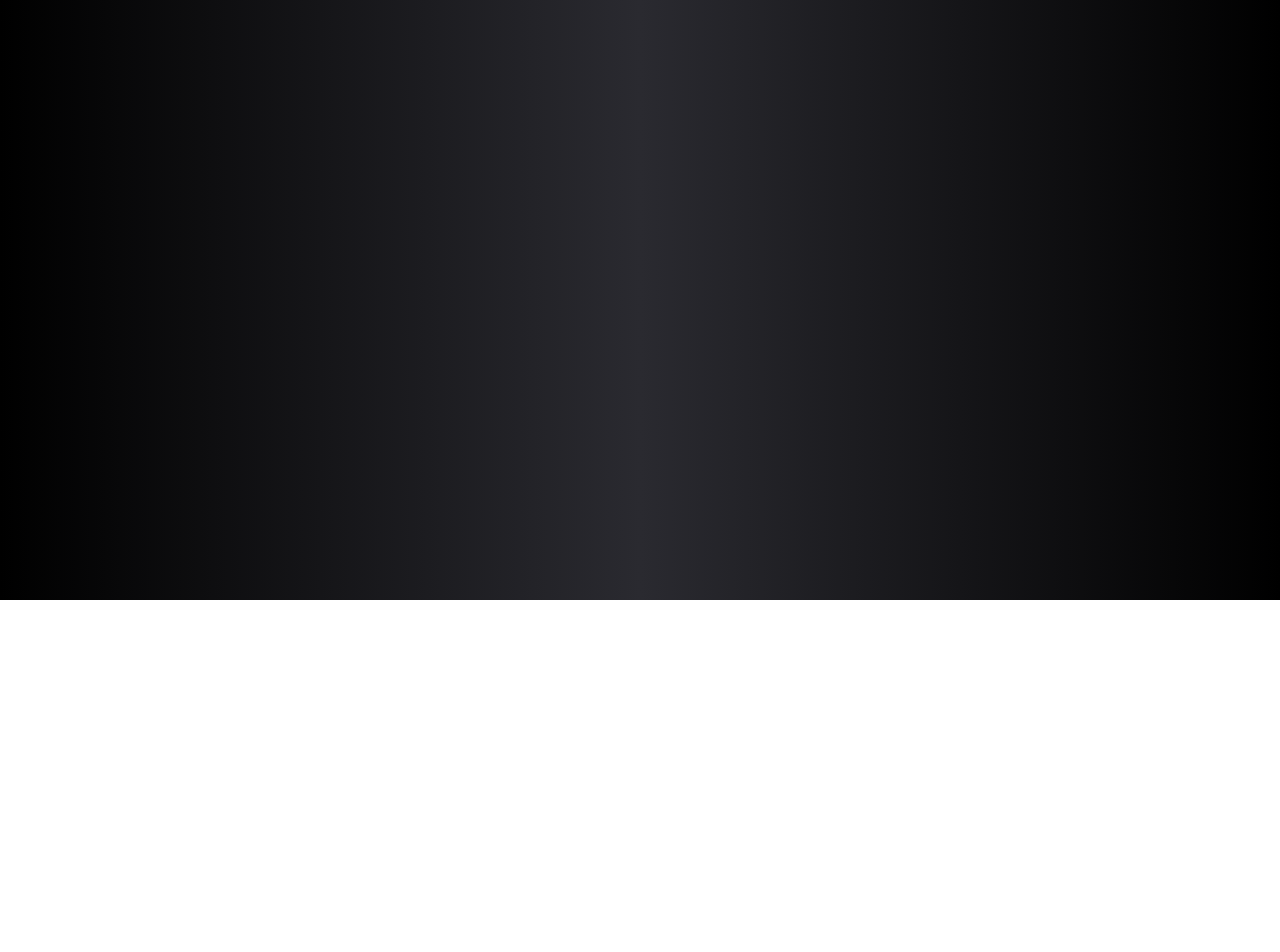
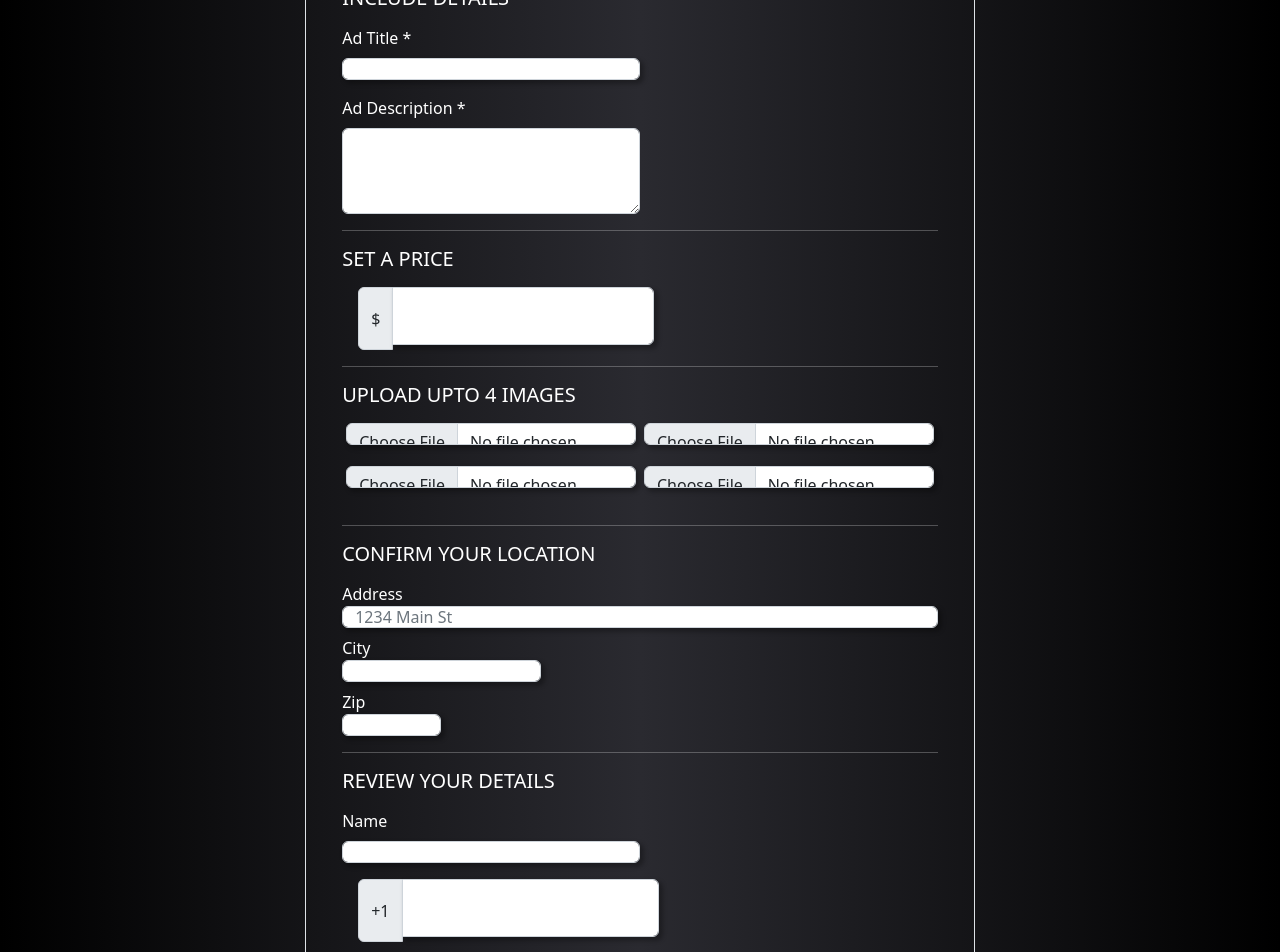
Before and after one commit to Njc27/Web_FinalProject, a React (Create React App) app in the folder neu_deals-frontend/: page /sell/form/1 in a window 1280 px wide. Shown: the part 200-1152 px from the top of the page. Before the commit the page ends 800 px from the top, so only its background shows below. Built offline with nearby package versions, Linux system fonts and the light colour scheme.

Commit message:
sellform partially implemented

```diff
--- a/neu_deals-frontend/src/App.js
+++ b/neu_deals-frontend/src/App.js
@@ -5,6 +5,7 @@ import Home from './Components/Home/home.jsx'
 import SignUp from './Components/SignUpUi/SignUpUi.jsx';
 import Login from './Components/Login/login.jsx';
 import Sell from './Components/Sell/sell.jsx';
+import SellForm from "./Components/Sell/sellForm.jsx"
 import Cart from './Components/Cart/cart.jsx';
 import WishList from './Components/Wishlist/wishList.jsx';
 import Help from './Components/Help/help.jsx'
@@ -26,6 +27,7 @@ function App() {
           <Route path="/SignUpUi" element={<SignUp />} />
           <Route path="/Login" element={<Login />} />
           <Route path="/sell" element={<Sell />} />
+          <Route path="/sell/form/:item" element={<SellForm/>}/>
           <Route path="/cart" element={<Cart />} />
           <Route path="/wishList" element={<WishList />} />
           <Route path="/help" element={<Help />}  />
--- /dev/null
+++ b/neu_deals-frontend/src/Components/Sell/sellForm.css
@@ -0,0 +1,4 @@
+.external-container{
+    width: auto;
+    color: white;
+}
--- /dev/null
+++ b/neu_deals-frontend/src/Components/Sell/sellForm.jsx
@@ -0,0 +1,98 @@
+import react from "react"
+import "./sellForm.css"
+import { Navigate, useNavigate, useParams } from "react-router-dom"
+
+export default function(){
+    const {item}=useParams();
+    const navigate=useNavigate();
+
+    const handleClick = (event)=>{
+        navigate("/sell")
+    }
+    return(
+       <>
+            <div className="external-container container border" style={{width:"60%"}}>
+                <div className="my-3 mx-2" style={{textAlign:"left"}}>
+                    <h5>SELECTED CATEGORY : {item}</h5>
+                    <p style={{textDecoration:"underline"}} onClick={handleClick}>Back</p>
+                </div>
+                <hr/>
+                <div className="my-3 mx-4" style={{textAlign:"left"}}>
+                    <h5 className="my-3">INCLUDE DETAILS</h5>
+                    <form action="">
+                        <div class="mb-3 col-md-6">
+                            <label for="exampleFormControlInput1" class="form-label">Ad Title *</label>
+                            <input type="text" class="form-control" id="ad-title" required/>
+                            </div>
+                            <div class="mb-3 col-md-6">
+                            <label for="exampleFormControlTextarea1" class="form-label">Ad Description *</label>
+                            <textarea class="form-control" id="ad-description" rows="3" required></textarea>
+                        </div>
+                        <hr/>
+                            <h5 className="my-3">SET A PRICE</h5>
+                            <div className="input-group mb-3 col-md-6">
+                            <span class="input-group-text">$</span>
+                                <div className="form-floating">
+                                    <input type="number" style={{width: "48%"}} class="form-control" id="item-price" placeholder="Amount" required/>
+                                    <label for="floatingInputGroup1">Price *</label>
+                                </div>
+                            </div>
+                        <hr/>
+                            <h5 className="my-3">UPLOAD UPTO 4 IMAGES</h5>
+                            <div class="d-flex flex-row">
+                                <div class="mb-3 mx-1" style={{width:"50%"}}>
+                                    <input class="form-control" type="file" id="formFile" required/>
+                                </div>
+                                <div class="mb-3 mx-1" style={{width:"50%"}}>
+                                    <input class="form-control" type="file" id="formFile" required/>
+                                </div>
+                            </div>
+                            <div class="d-flex flex-row">
+                                <div class="mb-3 mx-1" style={{width:"50%"}}>
+                                    <input class="form-control" type="file" id="formFile" />
+                                </div>
+                                <div class="mb-3 mx-1" style={{width:"50%"}}>
+                                    <input class="form-control" type="file" id="formFile" />
+                                </div>
+                            </div>
+                        <hr/>
+                            <h5 className="my-3">CONFIRM YOUR LOCATION</h5>
+                            <div className="address">
+                                <div class="form-group my-2">
+                                    <label for="inputAddress">Address</label>
+                                    <input type="text" class="form-control" id="AddressLine1" placeholder="1234 Main St"/>
+                                </div>
+                                <div class="form-row">
+                                    <div class="form-group col-md-4">
+                                        <label for="inputCity">City</label>
+                                        <input type="text" class="form-control" id="CityName"/>
+                                    </div>
+                                    <div class="form-group col-md-2 my-2">
+                                        <label for="inputZip">Zip</label>
+                                        <input type="text" class="form-control" id="ZipCode"/>
+                                    </div>
+                                </div>
+                            </div>
+                        <hr/>
+                            <h5 className="my-3">REVIEW YOUR DETAILS</h5>
+                            <div class="mb-3 col-md-6">
+                                <label for="exampleFormControlInput1" class="form-label">Name</label>
+                                <input type="text" class="form-control" id="user-name"/>
+                            </div>
+                            <div className="input-group mb-3 col-md-6">
+                            <span class="input-group-text">+1</span>
+                                <div className="form-floating">
+                                    <input type="text" style={{width: "48%"}} class="form-control" id="user-mobile" placeholder="" required/>
+                                    <label for="floatingInputGroup1">Mobile Phone Number *</label>
+                                </div>
+                            </div>
+                        <hr/>
+                        <div className="submit">
+                        <button type="submit" class="btn btn-outline-secondary">POST AD</button>
+                        </div>
+                    </form>
+                </div>
+            </div>
+       </>
+    )
+}
```
